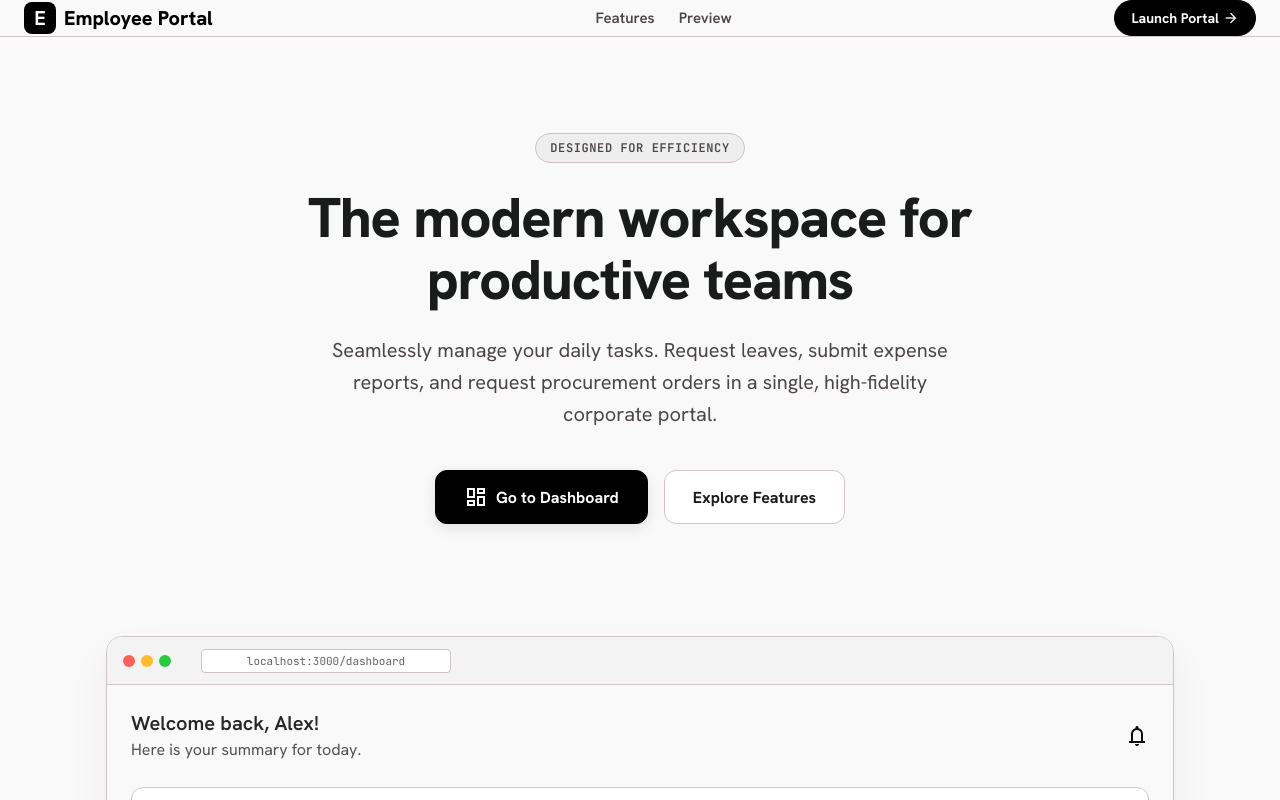
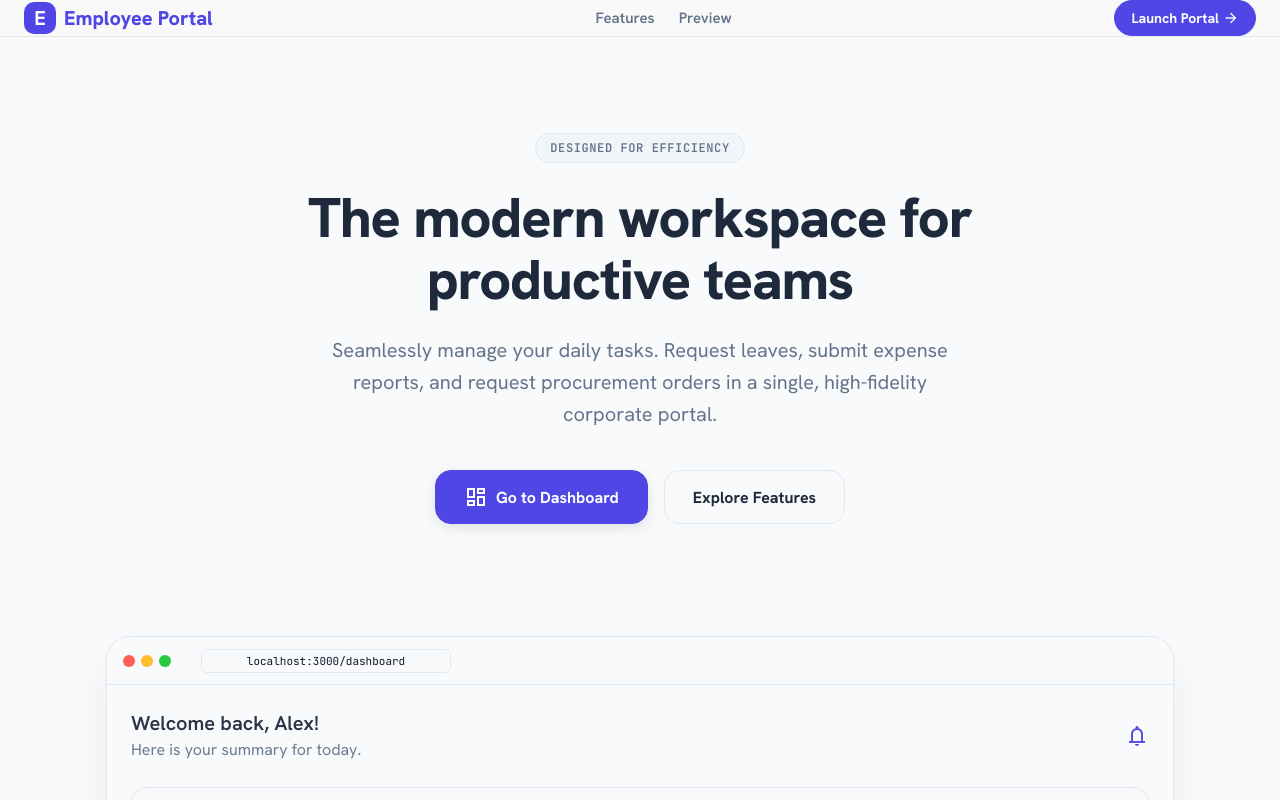
Before and after one commit to Amrendra24155604/GDG, a Next.js app: page / in a window 1280 px wide. Built offline with nearby package versions, Linux system fonts and the light colour scheme.

Commit message:
Transform dashboard UI with vibrant glassmorphic gradients, soft elevation shadows, and micro-interactions

```diff
--- a/src/app/dashboard/dashboard.module.css
+++ b/src/app/dashboard/dashboard.module.css
@@ -23,39 +23,46 @@
   display: flex;
   justify-content: space-between;
   align-items: center;
-  height: 64px;
-  padding: 0 var(--spacing-md);
-  background-color: var(--surface);
-  border-bottom: 1px solid var(--outline-variant);
-  transition: colors 0.2s ease;
+  height: 68px;
+  padding: 0 var(--spacing-lg);
+  background: var(--surface-glass);
+  backdrop-filter: blur(16px);
+  -webkit-backdrop-filter: blur(16px);
+  border-bottom: 1px solid rgba(226, 232, 240, 0.8);
+  box-shadow: var(--shadow-sm);
+  transition: all 0.2s ease;
 }
 
 .brand {
   display: flex;
   align-items: center;
   gap: var(--spacing-sm);
-  padding: 8px;
+  padding: 6px 12px;
   border-radius: var(--radius-md);
   transition: background-color 0.2s ease;
 }
 
 .brand:hover {
-  background-color: var(--surface-container-low);
+  background-color: var(--surface-container);
 }
 
 .avatar {
-  width: 32px;
-  height: 32px;
+  width: 36px;
+  height: 36px;
   border-radius: var(--radius-full);
   object-fit: cover;
-  border: 1px solid var(--outline-variant);
+  border: 2px solid var(--primary-light);
+  box-shadow: var(--shadow-sm);
 }
 
 .title {
   font-family: var(--font-display);
   font-size: 20px;
-  font-weight: 700;
-  color: var(--primary);
+  font-weight: 800;
+  background: var(--grad-primary);
+  -webkit-background-clip: text;
+  -webkit-text-fill-color: transparent;
+  letter-spacing: -0.02em;
 }
 
 .bellButton {
@@ -63,22 +70,27 @@
   display: flex;
   align-items: center;
   justify-content: center;
-  padding: 8px;
+  padding: 10px;
   border-radius: var(--radius-full);
-  transition: background-color 0.2s ease;
+  background-color: var(--surface-container);
+  border: 1px solid var(--outline-variant);
+  transition: all 0.2s ease;
 }
 
 .bellButton:hover {
-  background-color: var(--surface-container-low);
+  background-color: var(--primary-light);
+  border-color: var(--primary);
+  transform: translateY(-1px);
 }
 
 .badge {
   position: absolute;
   top: 4px;
   right: 4px;
-  width: 8px;
-  height: 8px;
+  width: 10px;
+  height: 10px;
   background-color: var(--error);
+  border: 2px solid var(--surface);
   border-radius: var(--radius-full);
 }
 
@@ -103,13 +115,14 @@
 .welcomeTitle {
   font-family: var(--font-display);
   font-size: 32px;
-  font-weight: 700;
+  font-weight: 800;
   color: var(--on-surface);
+  letter-spacing: -0.02em;
 }
 
 .welcomeSub {
   font-family: var(--font-body);
-  font-size: 18px;
+  font-size: 16px;
   color: var(--on-surface-variant);
 }
 
@@ -123,19 +136,19 @@
 .sectionHeader {
   font-family: var(--font-display);
   font-size: 20px;
-  font-weight: 600;
+  font-weight: 700;
   color: var(--on-surface);
 }
 
 .actionsGrid {
   display: grid;
-  grid-template-cols: repeat(2, 1fr);
+  grid-template-columns: repeat(2, 1fr);
   gap: var(--spacing-md);
 }
 
 @media (min-width: 768px) {
   .actionsGrid {
-    grid-template-cols: repeat(4, 1fr);
+    grid-template-columns: repeat(4, 1fr);
   }
 }
 
@@ -145,22 +158,25 @@
   align-items: center;
   justify-content: center;
   padding: var(--spacing-md);
-  background-color: var(--surface);
+  background: var(--surface);
   border: 1px solid var(--outline-variant);
   border-radius: var(--radius-lg);
   gap: var(--spacing-sm);
-  transition: all 0.2s ease;
+  box-shadow: var(--shadow-sm);
+  transition: all 0.25s cubic-bezier(0.4, 0, 0.2, 1);
   user-select: none;
 }
 
 .actionButton:hover {
-  background-color: var(--surface-container-low);
-  border-color: var(--outline);
+  background: var(--surface);
+  border-color: var(--primary);
+  transform: translateY(-3px);
+  box-shadow: var(--shadow-md), var(--shadow-glow);
 }
 
 .actionIconWrapper {
-  width: 40px;
-  height: 40px;
+  width: 44px;
+  height: 44px;
   border-radius: var(--radius-full);
   display: flex;
   align-items: center;
@@ -169,43 +185,45 @@
 }
 
 .actionButton:hover .actionIconWrapper {
-  transform: scale(1.1);
+  transform: scale(1.12);
 }
 
 .actionText {
-  font-family: var(--font-mono);
+  font-family: var(--font-display);
   font-size: 14px;
-  font-weight: 500;
+  font-weight: 600;
   color: var(--on-surface);
 }
 
 /* Bento Cards */
 .bentoSection {
   display: grid;
-  grid-template-cols: 1fr;
+  grid-template-columns: 1fr;
   gap: var(--spacing-lg);
 }
 
 @media (min-width: 768px) {
   .bentoSection {
-    grid-template-cols: repeat(3, 1fr);
+    grid-template-columns: repeat(3, 1fr);
   }
 }
 
 .bentoCard {
-  background-color: var(--surface);
+  background: var(--surface);
   border: 1px solid var(--outline-variant);
   border-radius: var(--radius-lg);
-  padding: var(--spacing-md);
+  padding: var(--spacing-lg);
   display: flex;
   flex-direction: column;
   gap: var(--spacing-md);
-  transition: box-shadow 0.2s ease, border-color 0.2s ease;
+  box-shadow: var(--shadow-sm);
+  transition: all 0.25s ease;
 }
 
 .bentoCard:hover {
-  box-shadow: 0 4px 12px rgba(0, 0, 0, 0.03);
+  box-shadow: var(--shadow-md);
   border-color: var(--outline);
+  transform: translateY(-2px);
 }
 
 .bentoHeader {
@@ -222,8 +240,8 @@
 
 .bentoTitle {
   font-family: var(--font-display);
-  font-size: 20px;
-  font-weight: 600;
+  font-size: 18px;
+  font-weight: 700;
   color: var(--on-surface);
 }
 
@@ -247,6 +265,181 @@
 .bentoBodyCenter {
   text-align: center;
   padding: var(--spacing-sm) 0;
+}
+
+.bentoBigText {
+  font-family: var(--font-display);
+  font-size: 42px;
+  font-weight: 800;
+  color: var(--primary);
+  letter-spacing: -0.03em;
+}
+
+.bentoBigSub {
+  font-family: var(--font-body);
+  font-size: 14px;
+  color: var(--on-surface-variant);
+  margin-top: var(--spacing-xs);
+}
+
+/* Modals */
+.modalOverlay {
+  position: fixed;
+  inset: 0;
+  background-color: rgba(15, 23, 42, 0.6);
+  backdrop-filter: blur(8px);
+  -webkit-backdrop-filter: blur(8px);
+  display: flex;
+  align-items: center;
+  justify-content: center;
+  padding: var(--spacing-md);
+  z-index: 100;
+  animation: fadeIn 0.2s ease;
+}
+
+.modal {
+  background-color: var(--surface);
+  border: 1px solid var(--outline-variant);
+  border-radius: var(--radius-xl);
+  width: 100%;
+  max-width: 560px;
+  max-height: 90vh;
+  overflow-y: auto;
+  box-shadow: var(--shadow-lg);
+  animation: scaleIn 0.25s cubic-bezier(0.16, 1, 0.3, 1);
+}
+
+.modalHeader {
+  padding: var(--spacing-lg);
+  border-bottom: 1px solid var(--outline-variant);
+  display: flex;
+  justify-content: space-between;
+  align-items: center;
+}
+
+.modalTitle {
+  font-family: var(--font-display);
+  font-size: 20px;
+  font-weight: 700;
+  color: var(--on-surface);
+}
+
+.modalClose {
+  padding: 8px;
+  border-radius: var(--radius-full);
+  display: flex;
+  align-items: center;
+  justify-content: center;
+  background-color: var(--surface-container);
+  transition: all 0.2s ease;
+}
+
+.modalClose:hover {
+  background-color: var(--surface-container-high);
+  transform: rotate(90deg);
+}
+
+.modalBody {
+  padding: var(--spacing-lg);
+  display: flex;
+  flex-direction: column;
+  gap: var(--spacing-md);
+}
+
+.formGroup {
+  display: flex;
+  flex-direction: column;
+  gap: var(--spacing-xs);
+}
+
+.formLabel {
+  font-family: var(--font-display);
+  font-size: 13px;
+  font-weight: 600;
+  color: var(--on-surface-variant);
+}
+
+.formInput,
+.formSelect {
+  width: 100%;
+  padding: 12px 16px;
+  border-radius: var(--radius-md);
+  border: 1.5px solid var(--outline-variant);
+  background-color: var(--surface);
+  color: var(--on-surface);
+  font-family: var(--font-body);
+  font-size: 14px;
+  outline: none;
+  transition: all 0.2s ease;
+}
+
+.formInput:focus,
+.formSelect:focus {
+  border-color: var(--primary);
+  box-shadow: 0 0 0 4px var(--primary-light);
+}
+
+.modalFooter {
+  padding: var(--spacing-md) var(--spacing-lg) var(--spacing-lg) var(--spacing-lg);
+  display: flex;
+  justify-content: flex-end;
+  gap: var(--spacing-md);
+  border-top: 1px solid var(--outline-variant);
+}
+
+.btnPrimary {
+  padding: 12px 24px;
+  background: var(--grad-primary);
+  color: var(--on-primary);
+  border-radius: var(--radius-md);
+  font-family: var(--font-display);
+  font-size: 14px;
+  font-weight: 700;
+  border: none;
+  box-shadow: var(--shadow-sm);
+  transition: all 0.2s ease;
+  display: inline-flex;
+  align-items: center;
+  gap: 8px;
+}
+
+.btnPrimary:hover {
+  transform: translateY(-1px);
+  box-shadow: var(--shadow-md), var(--shadow-glow);
+  opacity: 0.95;
+}
+
+.btnSecondary {
+  padding: 12px 24px;
+  background-color: var(--surface);
+  color: var(--on-surface);
+  border-radius: var(--radius-md);
+  font-family: var(--font-display);
+  font-size: 14px;
+  font-weight: 700;
+  border: 1.5px solid var(--outline-variant);
+  transition: all 0.2s ease;
+}
+
+.btnSecondary:hover {
+  background-color: var(--surface-container);
+  border-color: var(--outline);
+}
+
+/* Animations */
+@keyframes fadeIn {
+  from { opacity: 0; }
+  to { opacity: 1; }
+}
+
+@keyframes scaleIn {
+  from { transform: scale(0.96); opacity: 0; }
+  to { transform: scale(1); opacity: 1; }
+}
+
+@keyframes slideIn {
+  from { transform: translateY(12px); opacity: 0; }
+  to { transform: translateY(0); opacity: 1; }
 }
 
 .bentoValue {
--- a/src/app/globals.css
+++ b/src/app/globals.css
@@ -1,58 +1,57 @@
 @import url('https://fonts.googleapis.com/css2?family=Hanken+Grotesk:wght@400;600;700;800&family=JetBrains+Mono:wght@400;500;600&display=swap');
 
 :root {
-  /* Color Palette matching dashboard.html */
-  --on-surface: #1a1c1c;
-  --surface-container-highest: #e2e2e2;
-  --on-secondary-container: #646464;
-  --on-error-container: #93000a;
-  --surface-container-low: #f3f3f4;
-  --primary: #000000;
-  --on-surface-variant: #4c4546;
-  --error-container: #ffdad6;
-  --secondary-fixed-dim: #c7c6c6;
-  --primary-fixed-dim: #c6c6c6;
-  --on-secondary-fixed: #1b1c1c;
-  --outline: #7e7576;
-  --on-secondary-fixed-variant: #464747;
-  --outline-variant: #cfc4c5;
-  --background: #f9f9f9;
-  --primary-container: #1b1b1b;
-  --inverse-primary: #c6c6c6;
-  --tertiary-fixed: #e2e2e2;
-  --on-tertiary-fixed: #1a1c1c;
-  --surface-container: #eeeeee;
-  --secondary-container: #e3e2e2;
-  --primary-fixed: #e2e2e2;
-  --surface-container-high: #e8e8e8;
-  --tertiary-container: #1a1c1c;
-  --error: #ba1a1a;
-  --on-tertiary: #ffffff;
-  --surface-variant: #e2e2e2;
-  --on-primary-fixed-variant: #474747;
-  --surface: #f9f9f9;
-  --surface-container-lowest: #ffffff;
-  --on-tertiary-container: #838484;
-  --on-error: #ffffff;
-  --on-tertiary-fixed-variant: #454747;
-  --on-secondary: #ffffff;
-  --on-primary-fixed: #1b1b1b;
-  --on-background: #1a1c1c;
-  --tertiary: #000000;
+  /* Rich Vibrant Enterprise Palette */
+  --primary: #4f46e5;
+  --primary-hover: #4338ca;
+  --primary-light: #eef2ff;
   --on-primary: #ffffff;
-  --secondary: #5e5e5e;
-  --inverse-on-surface: #f0f1f1;
-  --secondary-fixed: #e3e2e2;
-  --on-primary-container: #848484;
-  --tertiary-fixed-dim: #c6c6c6;
-  --surface-dim: #dadada;
-  --inverse-surface: #2f3131;
-  --surface-tint: #5e5e5e;
-  --surface-bright: #f9f9f9;
+
+  --secondary: #0ea5e9;
+  --secondary-hover: #0284c7;
+  --secondary-light: #f0f9ff;
+
+  --tertiary: #8b5cf6;
+  --tertiary-light: #f5f3ff;
+
+  --accent-emerald: #10b981;
+  --accent-emerald-light: #ecfdf5;
+
+  --background: #f8fafc;
+  --on-background: #0f172a;
+
+  --surface: #ffffff;
+  --surface-glass: rgba(255, 255, 255, 0.85);
+  --surface-container: #f1f5f9;
+  --surface-container-low: #f8fafc;
+  --surface-container-high: #e2e8f0;
+  --surface-container-highest: #cbd5e1;
+
+  --on-surface: #1e293b;
+  --on-surface-variant: #64748b;
+
+  --outline: #94a3b8;
+  --outline-variant: #e2e8f0;
+
+  --error: #ef4444;
+  --error-light: #fef2f2;
+
+  /* Modern Glassmorphic Gradients */
+  --grad-primary: linear-gradient(135deg, #4f46e5 0%, #7c3aed 100%);
+  --grad-surface: linear-gradient(180deg, #ffffff 0%, #f8fafc 100%);
+  --grad-accent: linear-gradient(135deg, #0ea5e9 0%, #2563eb 100%);
+  --grad-emerald: linear-gradient(135deg, #10b981 0%, #059669 100%);
+  --grad-amber: linear-gradient(135deg, #f59e0b 0%, #d97706 100%);
+
+  /* Modern Soft Elevation & Depth */
+  --shadow-sm: 0 1px 2px 0 rgba(0, 0, 0, 0.05);
+  --shadow-md: 0 4px 6px -1px rgba(0, 0, 0, 0.07), 0 2px 4px -2px rgba(0, 0, 0, 0.05);
+  --shadow-lg: 0 10px 15px -3px rgba(0, 0, 0, 0.08), 0 4px 6px -4px rgba(0, 0, 0, 0.04);
+  --shadow-glow: 0 0 20px rgba(79, 70, 229, 0.15);
 
   /* Fonts */
-  --font-display: 'Hanken Grotesk', sans-serif;
-  --font-body: 'Hanken Grotesk', sans-serif;
+  --font-display: 'Hanken Grotesk', system-ui, -apple-system, sans-serif;
+  --font-body: 'Hanken Grotesk', system-ui, -apple-system, sans-serif;
   --font-mono: 'JetBrains Mono', monospace;
 
   /* Spacing */
@@ -60,16 +59,14 @@
   --spacing-sm: 8px;
   --spacing-md: 16px;
   --spacing-lg: 24px;
-  --spacing-xl: 48px;
-  --spacing-gutter: 24px;
-  --spacing-margin: 32px;
+  --spacing-xl: 40px;
   --spacing-max-width: 1280px;
 
   /* Border Radius */
-  --radius-sm: 4px;
-  --radius-md: 8px;
-  --radius-lg: 12px;
-  --radius-xl: 16px;
+  --radius-sm: 6px;
+  --radius-md: 10px;
+  --radius-lg: 16px;
+  --radius-xl: 24px;
   --radius-full: 9999px;
 }
 
@@ -204,3 +201,33 @@ button {
     font-size: 24px;
   }
 }
+
+/* Glassmorphism & Micro-animations */
+.glass-panel {
+  background: rgba(255, 255, 255, 0.85);
+  backdrop-filter: blur(12px);
+  -webkit-backdrop-filter: blur(12px);
+  border: 1px solid rgba(255, 255, 255, 0.4);
+}
+
+@keyframes pulseGlow {
+  0%, 100% {
+    box-shadow: 0 0 15px rgba(79, 70, 229, 0.2);
+  }
+  50% {
+    box-shadow: 0 0 25px rgba(79, 70, 229, 0.4);
+  }
+}
+
+.animate-glow {
+  animation: pulseGlow 3s infinite ease-in-out;
+}
+
+@keyframes floatSlow {
+  0%, 100% { transform: translateY(0px); }
+  50% { transform: translateY(-4px); }
+}
+
+.animate-float {
+  animation: floatSlow 4s infinite ease-in-out;
+}
```
